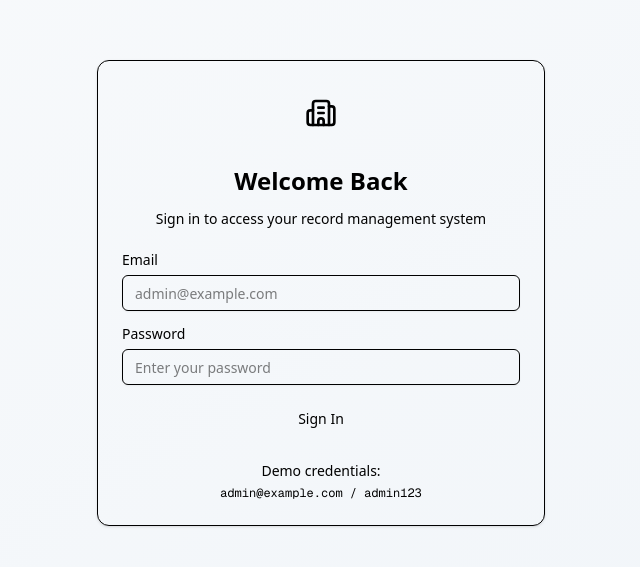
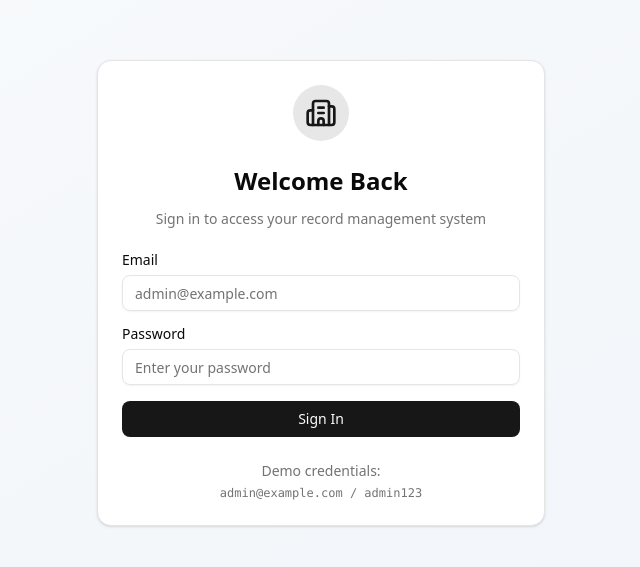
Before and after one commit to Hitman7084/poc-site, a Next.js app: page /login in a window 1280 px wide. Shown: the part 107-674 px from the top of the page, without its empty margins (319-959 px from the left). Built offline with nearby package versions, Linux system fonts and the light colour scheme.

Commit message:
feat: update global styles and add Not Found page; remove unused proxy middleware

```diff
--- a/app/globals.css
+++ b/app/globals.css
@@ -1,8 +1,124 @@
 @import "tailwindcss";
+@import "tw-animate-css";
+
+@custom-variant dark (&:is(.dark *));
 
 @theme inline {
   --color-background: var(--background);
   --color-foreground: var(--foreground);
-  --font-sans: var(--font-geist-sans);
-  --font-mono: var(--font-geist-mono);
+  --font-sans: var(--font-roboto);
+  --color-sidebar-ring: var(--sidebar-ring);
+  --color-sidebar-border: var(--sidebar-border);
+  --color-sidebar-accent-foreground: var(--sidebar-accent-foreground);
+  --color-sidebar-accent: var(--sidebar-accent);
+  --color-sidebar-primary-foreground: var(--sidebar-primary-foreground);
+  --color-sidebar-primary: var(--sidebar-primary);
+  --color-sidebar-foreground: var(--sidebar-foreground);
+  --color-sidebar: var(--sidebar);
+  --color-chart-5: var(--chart-5);
+  --color-chart-4: var(--chart-4);
+  --color-chart-3: var(--chart-3);
+  --color-chart-2: var(--chart-2);
+  --color-chart-1: var(--chart-1);
+  --color-ring: var(--ring);
+  --color-input: var(--input);
+  --color-border: var(--border);
+  --color-destructive: var(--destructive);
+  --color-accent-foreground: var(--accent-foreground);
+  --color-accent: var(--accent);
+  --color-muted-foreground: var(--muted-foreground);
+  --color-muted: var(--muted);
+  --color-secondary-foreground: var(--secondary-foreground);
+  --color-secondary: var(--secondary);
+  --color-primary-foreground: var(--primary-foreground);
+  --color-primary: var(--primary);
+  --color-popover-foreground: var(--popover-foreground);
+  --color-popover: var(--popover);
+  --color-card-foreground: var(--card-foreground);
+  --color-card: var(--card);
+  --radius-sm: calc(var(--radius) - 4px);
+  --radius-md: calc(var(--radius) - 2px);
+  --radius-lg: var(--radius);
+  --radius-xl: calc(var(--radius) + 4px);
+  --radius-2xl: calc(var(--radius) + 8px);
+  --radius-3xl: calc(var(--radius) + 12px);
+  --radius-4xl: calc(var(--radius) + 16px);
 }
+
+:root {
+  --radius: 0.625rem;
+  --background: oklch(1 0 0);
+  --foreground: oklch(0.145 0 0);
+  --card: oklch(1 0 0);
+  --card-foreground: oklch(0.145 0 0);
+  --popover: oklch(1 0 0);
+  --popover-foreground: oklch(0.145 0 0);
+  --primary: oklch(0.205 0 0);
+  --primary-foreground: oklch(0.985 0 0);
+  --secondary: oklch(0.97 0 0);
+  --secondary-foreground: oklch(0.205 0 0);
+  --muted: oklch(0.97 0 0);
+  --muted-foreground: oklch(0.556 0 0);
+  --accent: oklch(0.97 0 0);
+  --accent-foreground: oklch(0.205 0 0);
+  --destructive: oklch(0.577 0.245 27.325);
+  --border: oklch(0.922 0 0);
+  --input: oklch(0.922 0 0);
+  --ring: oklch(0.708 0 0);
+  --chart-1: oklch(0.646 0.222 41.116);
+  --chart-2: oklch(0.6 0.118 184.704);
+  --chart-3: oklch(0.398 0.07 227.392);
+  --chart-4: oklch(0.828 0.189 84.429);
+  --chart-5: oklch(0.769 0.188 70.08);
+  --sidebar: oklch(0.985 0 0);
+  --sidebar-foreground: oklch(0.145 0 0);
+  --sidebar-primary: oklch(0.205 0 0);
+  --sidebar-primary-foreground: oklch(0.985 0 0);
+  --sidebar-accent: oklch(0.97 0 0);
+  --sidebar-accent-foreground: oklch(0.205 0 0);
+  --sidebar-border: oklch(0.922 0 0);
+  --sidebar-ring: oklch(0.708 0 0);
+}
+
+.dark {
+  --background: oklch(0.145 0 0);
+  --foreground: oklch(0.985 0 0);
+  --card: oklch(0.205 0 0);
+  --card-foreground: oklch(0.985 0 0);
+  --popover: oklch(0.205 0 0);
+  --popover-foreground: oklch(0.985 0 0);
+  --primary: oklch(0.922 0 0);
+  --primary-foreground: oklch(0.205 0 0);
+  --secondary: oklch(0.269 0 0);
+  --secondary-foreground: oklch(0.985 0 0);
+  --muted: oklch(0.269 0 0);
+  --muted-foreground: oklch(0.708 0 0);
+  --accent: oklch(0.269 0 0);
+  --accent-foreground: oklch(0.985 0 0);
+  --destructive: oklch(0.704 0.191 22.216);
+  --border: oklch(1 0 0 / 10%);
+  --input: oklch(1 0 0 / 15%);
+  --ring: oklch(0.556 0 0);
+  --chart-1: oklch(0.488 0.243 264.376);
+  --chart-2: oklch(0.696 0.17 162.48);
+  --chart-3: oklch(0.769 0.188 70.08);
+  --chart-4: oklch(0.627 0.265 303.9);
+  --chart-5: oklch(0.645 0.246 16.439);
+  --sidebar: oklch(0.205 0 0);
+  --sidebar-foreground: oklch(0.985 0 0);
+  --sidebar-primary: oklch(0.488 0.243 264.376);
+  --sidebar-primary-foreground: oklch(0.985 0 0);
+  --sidebar-accent: oklch(0.269 0 0);
+  --sidebar-accent-foreground: oklch(0.985 0 0);
+  --sidebar-border: oklch(1 0 0 / 10%);
+  --sidebar-ring: oklch(0.556 0 0);
+}
+
+@layer base {
+  * {
+    @apply border-border outline-ring/50;
+  }
+  body {
+    @apply bg-background text-foreground;
+  }
+}
--- a/app/layout.tsx
+++ b/app/layout.tsx
@@ -1,16 +1,12 @@
 import type { Metadata } from "next";
-import { Geist, Geist_Mono } from "next/font/google";
+import { Roboto } from "next/font/google";
 import { Providers } from "@/app/components/providers";
 import "./globals.css";
 
-const geistSans = Geist({
-  variable: "--font-geist-sans",
+const roboto = Roboto({
+  variable: "--font-roboto",
   subsets: ["latin"],
-});
-
-const geistMono = Geist_Mono({
-  variable: "--font-geist-mono",
-  subsets: ["latin"],
+  weight: ["300", "400", "500", "700"],
 });
 
 export const metadata: Metadata = {
@@ -25,7 +21,7 @@ export default function RootLayout({
 }>) {
   return (
     <html lang="en" suppressHydrationWarning>
-      <body className={`${geistSans.variable} ${geistMono.variable} antialiased`}>
+      <body className={`${roboto.variable} antialiased`}>
         <Providers>{children}</Providers>
       </body>
     </html>
--- /dev/null
+++ b/app/not-found.tsx
@@ -0,0 +1,98 @@
+'use client'
+
+import Link from 'next/link'
+import { useSession } from 'next-auth/react'
+import { Button } from '@/components/ui/button'
+import { Card, CardContent, CardDescription, CardHeader, CardTitle } from '@/components/ui/card'
+import { Home, ArrowLeft, Search, FileQuestion } from 'lucide-react'
+
+export default function NotFound() {
+  const { data: session, status } = useSession()
+  const isAuthenticated = status === 'authenticated'
+
+  return (
+    <div className="flex min-h-screen items-center justify-center bg-background px-4">
+      <Card className="w-full max-w-lg">
+        <CardHeader className="space-y-1 text-center">
+          <div className="flex justify-center mb-4">
+            <div className="rounded-full bg-muted p-4">
+              <FileQuestion className="h-12 w-12 text-muted-foreground" />
+            </div>
+          </div>
+          <CardTitle className="text-3xl font-bold">404 - Page Not Found</CardTitle>
+          <CardDescription className="text-base">
+            The page you're looking for doesn't exist or has been moved.
+          </CardDescription>
+        </CardHeader>
+        <CardContent className="space-y-6">
+          <div className="space-y-3">
+            {isAuthenticated ? (
+              <>
+                <p className="text-sm text-muted-foreground text-center">
+                  Here are some helpful links to get you back on track:
+                </p>
+                <div className="grid gap-3">
+                  <Link href="/dashboard" className="w-full">
+                    <Button variant="default" className="w-full">
+                      <Home className="mr-2 h-4 w-4" />
+                      Go to Dashboard
+                    </Button>
+                  </Link>
+                </div>
+              </>
+            ) : (
+              <>
+                <p className="text-sm text-muted-foreground text-center">
+                  Please log in to access the system.
+                </p>
+                <div className="grid gap-3">
+                  <Link href="/login" className="w-full">
+                    <Button variant="default" className="w-full">
+                      <ArrowLeft className="mr-2 h-4 w-4" />
+                      Back to Login
+                    </Button>
+                  </Link>
+                </div>
+              </>
+            )}
+          </div>
+
+          {isAuthenticated && (
+            <Card className="border-muted bg-muted/30">
+              <CardHeader className="pb-3">
+                <CardTitle className="text-sm font-medium flex items-center gap-2">
+                  <Search className="h-4 w-4" />
+                  Quick Links
+                </CardTitle>
+              </CardHeader>
+              <CardContent>
+                <ul className="space-y-2 text-sm">
+                  <li>
+                    <Link href="/dashboard/workers" className="text-muted-foreground hover:text-primary transition-colors">
+                      → Workers Management
+                    </Link>
+                  </li>
+                  <li>
+                    <Link href="/dashboard/sites" className="text-muted-foreground hover:text-primary transition-colors">
+                      → Sites Management
+                    </Link>
+                  </li>
+                  <li>
+                    <Link href="/dashboard/attendance" className="text-muted-foreground hover:text-primary transition-colors">
+                      → Attendance Tracking
+                    </Link>
+                  </li>
+                  <li>
+                    <Link href="/dashboard/materials" className="text-muted-foreground hover:text-primary transition-colors">
+                      → Materials Inventory
+                    </Link>
+                  </li>
+                </ul>
+              </CardContent>
+            </Card>
+          )}
+        </CardContent>
+      </Card>
+    </div>
+  )
+}
--- a/package.json
+++ b/package.json
@@ -51,6 +51,7 @@
     "@tailwindcss/postcss": "^4",
     "@types/bcrypt": "^6.0.0",
     "@types/node": "^20",
+    "@types/pg": "^8.16.0",
     "@types/react": "^19",
     "@types/react-dom": "^19",
     "dotenv": "^17.2.3",
--- a/proxy.ts
+++ /dev/null
@@ -1,21 +0,0 @@
-import { withAuth } from 'next-auth/middleware'
-
-// Protect all routes except /login and /api/auth
-export default withAuth({
-  pages: {
-    signIn: '/login',
-  },
-})
-
-export const config = {
-  matcher: [
-    /*
-     * Match all request paths except:
-     * - /login (login page)
-     * - /api/auth (NextAuth API routes)
-     * - /_next (Next.js internals)
-     * - /favicon.ico, /sitemap.xml (static files)
-     */
-    '/((?!login|api/auth|_next|favicon.ico|sitemap.xml).*)',
-  ],
-}
```
Also changed, not shown: components.json (added), 2 other files (tests, documents, lock files or other folders).
